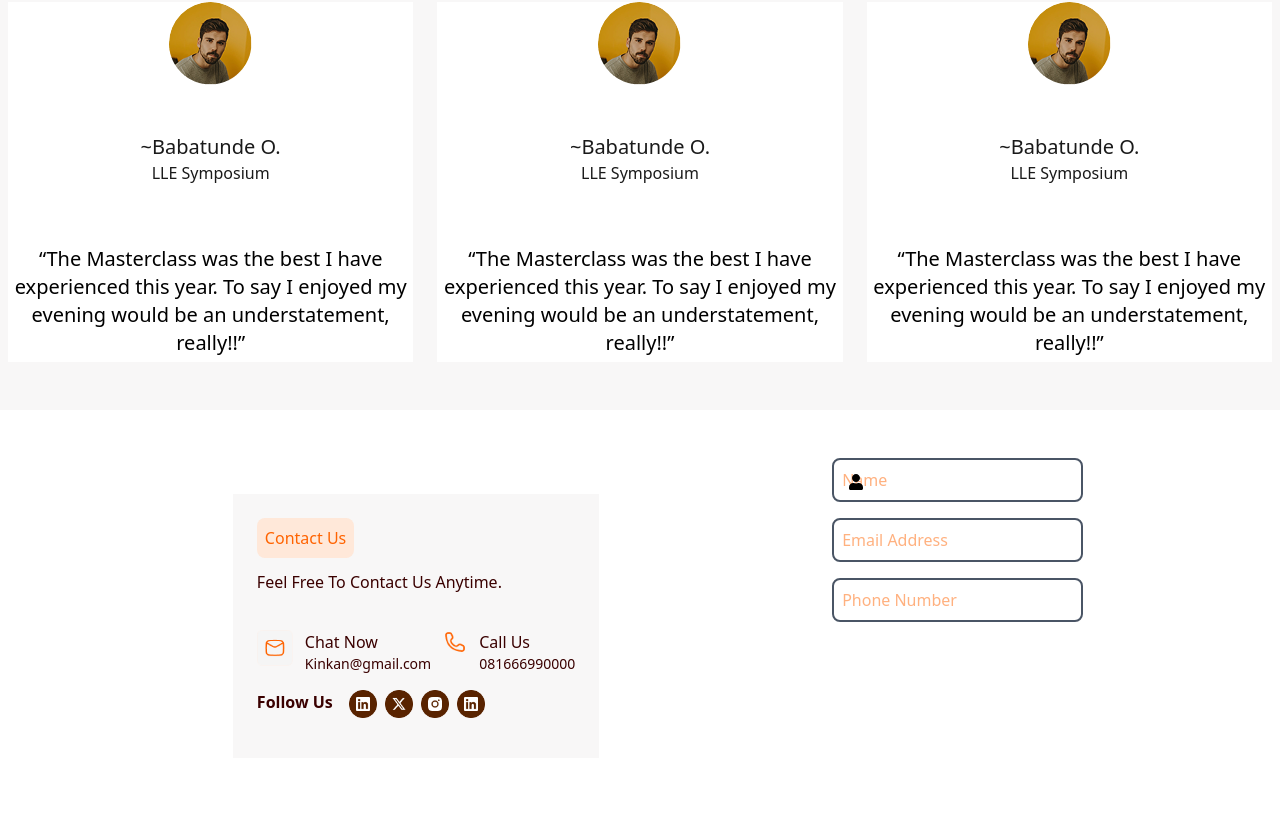
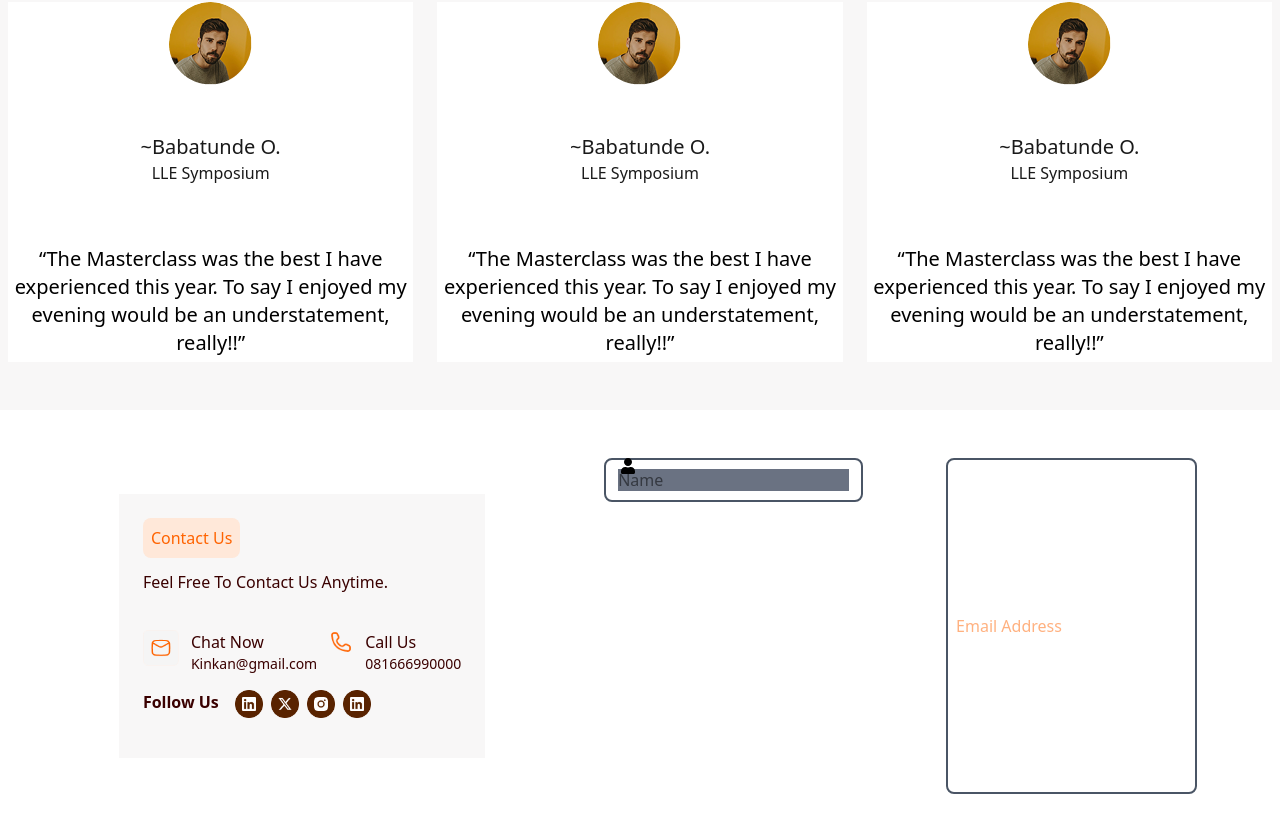
Before and after one commit to Developerfiyin/LLE-website, a React (Vite) app: page / in a window 1280 px wide. Shown: the part 7364-8196 px from the top of the page. Built offline with nearby package versions, Linux system fonts and the light colour scheme.

Commit message:
updated style input

```diff
--- a/src/Components/contact.jsx
+++ b/src/Components/contact.jsx
@@ -40,16 +40,15 @@ const contact = () => {
       </div>
       </div>
 
-        <div className=' flex flex-col gap-4 relative'>
-          <FaUser className='absolute m-4' />
+        <div className=' flex flex-col gap-4 relative focus-within:text-[#ff6300]'>
+          <FaUser className='absolute ml-4' />
+          <input type="text" placeholder="Name"
+           className='border-gray-600  outline-orange-900 placeholder:bg-gray-500 px-3 py-2 text-[#ff630] border-2 rounded-lg  ' required  />
+            </div>
 
-          <input type="text" placeholder="Name"
-           className='border-gray-600 bg-white outline-orange-900 text-[#ff6300] border-2 p-2 rounded-lg  ' required  />
            <input type="email" placeholder='Email Address'
-            className='bg-white text-[#ff6300]  border-2 p-2 rounded-lg border-gray-600 ' required  />
-           <input type="number" placeholder='Phone Number'
             className='bg-white text-[#ff6300] border-2 border-gray-600 p-2 rounded-lg' required  />
-        </div>
+
 
 
 
```
